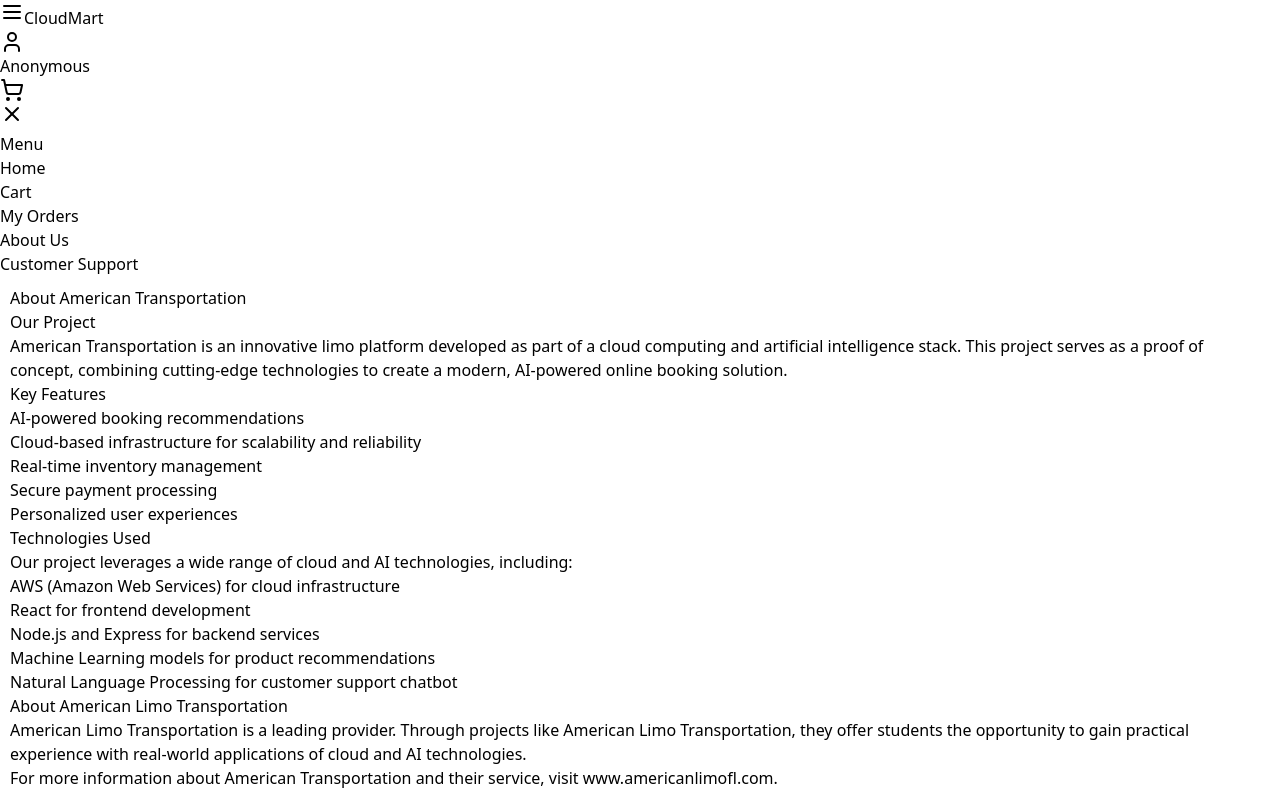
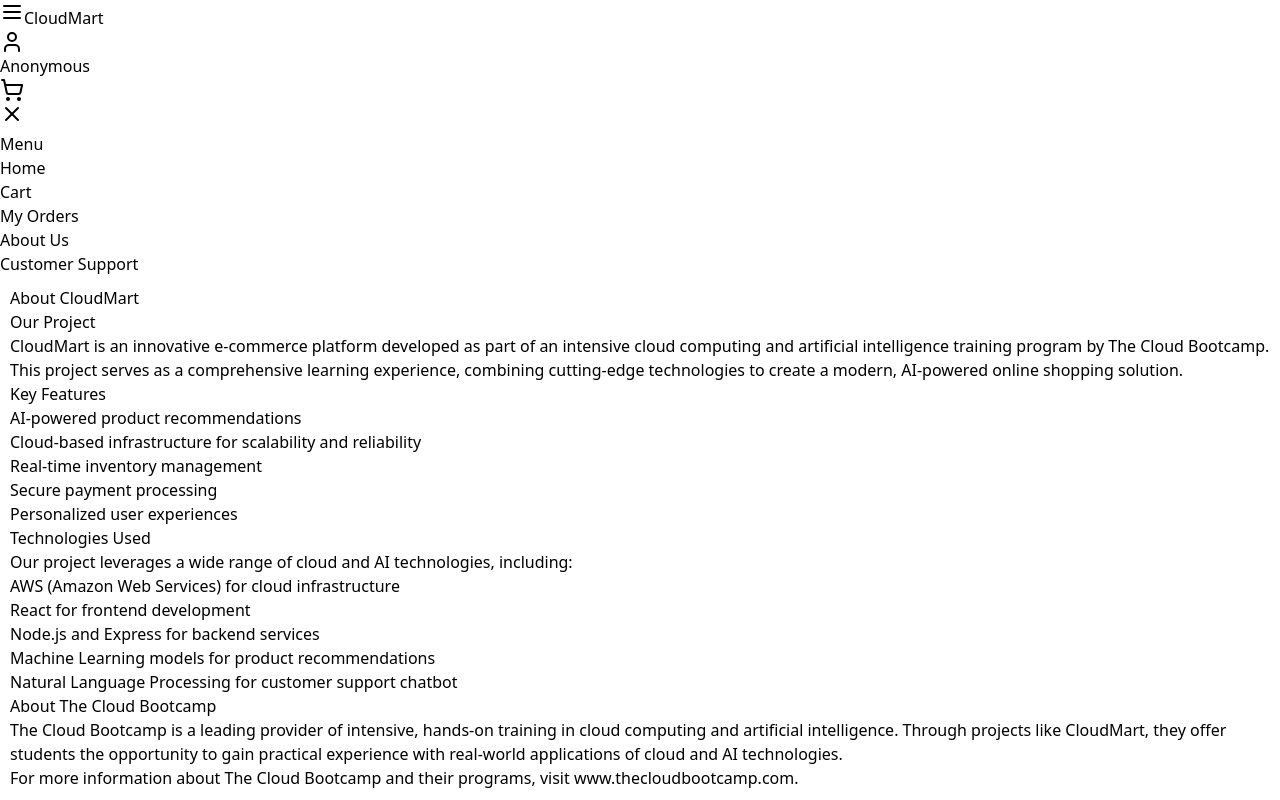
Before and after one commit to wladimir917/cloudmart, a React (Vite) app: page /about in a window 1280 px wide. Shown: the top 800 px of the page. Built offline with nearby package versions, Linux system fonts and the light colour scheme.

Commit message:
Revert "change to american transportation"
This reverts commit a0b3fe1532039ce5ddddba6830ee9e519327693b.

```diff
--- a/src/components/AboutPage/index.jsx
+++ b/src/components/AboutPage/index.jsx
@@ -7,15 +7,15 @@
     <div className="min-h-screen bg-gray-100 flex flex-col">
       <Header showSearch={false} />
       <main className="container mx-auto py-8 flex-grow">
-        <h1 className="text-3xl font-bold mb-6">About American Transportation</h1>
+        <h1 className="text-3xl font-bold mb-6">About CloudMart</h1>
         <div className="bg-white rounded-lg shadow-md p-6">
           <h2 className="text-2xl font-semibold mb-4">Our Project</h2>
           <p className="mb-4">
-          American Transportation is an innovative limo platform developed as part of a cloud computing and artificial intelligence stack. This project serves as a proof of concept, combining cutting-edge technologies to create a modern, AI-powered online booking solution.
+            CloudMart is an innovative e-commerce platform developed as part of an intensive cloud computing and artificial intelligence training program by The Cloud Bootcamp. This project serves as a comprehensive learning experience, combining cutting-edge technologies to create a modern, AI-powered online shopping solution.
           </p>
           <h2 className="text-2xl font-semibold mb-4">Key Features</h2>
           <ul className="list-disc list-inside mb-4">
-            <li>AI-powered booking recommendations</li>
+            <li>AI-powered product recommendations</li>
             <li>Cloud-based infrastructure for scalability and reliability</li>
             <li>Real-time inventory management</li>
             <li>Secure payment processing</li>
@@ -32,12 +32,12 @@
             <li>Machine Learning models for product recommendations</li>
             <li>Natural Language Processing for customer support chatbot</li>
           </ul>
-          <h2 className="text-2xl font-semibold mb-4">About American Limo Transportation</h2>
+          <h2 className="text-2xl font-semibold mb-4">About The Cloud Bootcamp</h2>
           <p className="mb-4">
-          American Limo Transportation is a leading provider. Through projects like American Limo Transportation, they offer students the opportunity to gain practical experience with real-world applications of cloud and AI technologies.
+            The Cloud Bootcamp is a leading provider of intensive, hands-on training in cloud computing and artificial intelligence. Through projects like CloudMart, they offer students the opportunity to gain practical experience with real-world applications of cloud and AI technologies.
           </p>
           <p>
-            For more information about American Transportation and their service, visit <a href="https://www.americanlimofl.com" className="text-blue-600 hover:underline" target="_blank" rel="noopener noreferrer">www.americanlimofl.com</a>.
+            For more information about The Cloud Bootcamp and their programs, visit <a href="https://www.thecloudbootcamp.com" className="text-blue-600 hover:underline" target="_blank" rel="noopener noreferrer">www.thecloudbootcamp.com</a>.
           </p>
         </div>
       </main>
```
Also changed, not shown: 1 other file (tests, documents, lock files or other folders).
